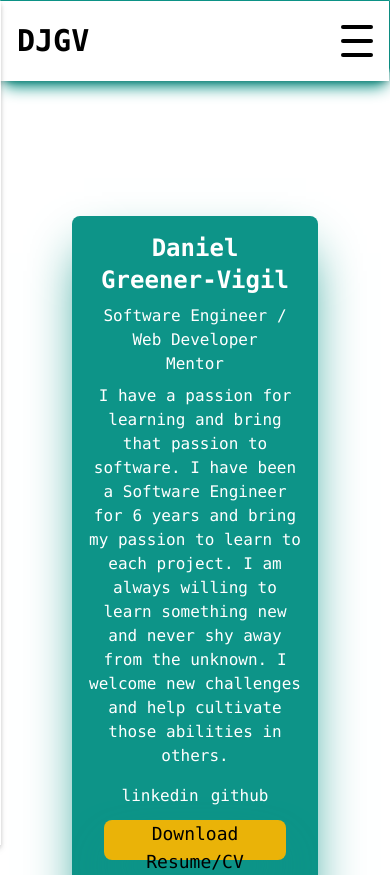
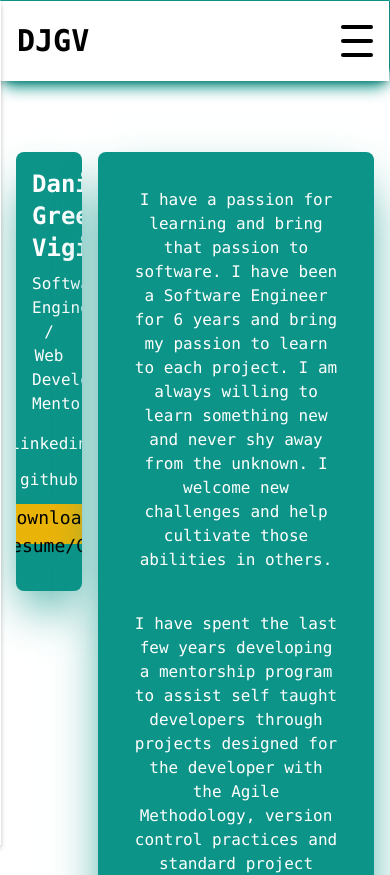
Before and after one commit to greenervigil/next-portfolio, a Next.js app: page /about in a window 390 px wide. Shown: the top 875 px of the page. Built offline with nearby package versions, Linux system fonts and the light colour scheme.

Commit message:
updating styling on the about page

```diff
--- a/components/card/card.tsx
+++ b/components/card/card.tsx
@@ -8,7 +8,7 @@ const Card: React.FC<CardProps> = ({
     children
 }) => {
     return (
-        <div className="md:w-2/4 text-white min-h-max text-center my-0 mx-auto p-4 overflow-y-hidden rounded-lg shadow-2xl shadow-teal-600 border-solid bg-teal-600">
+        <div className="md:w-3/5 text-white max-h-min text-center my-8 mx-auto p-4 overflow-hidden rounded-lg shadow-2xl shadow-teal-600 border-solid bg-teal-600">
             {children}
         </div>
     )
--- a/pages/about.tsx
+++ b/pages/about.tsx
@@ -9,37 +9,42 @@ const About: NextPage = () => {
 
     return (
         <Container>
-            <div className="mt-24 sm:mt-3 font-mono">
-                <section className="m-14">
+            <div className="sm:mt-3 font-mono">
+                <section className="flex justify-center gap-4">
                     <Card>
                         <h2 className="text-2xl font-bold">{content.name}</h2>
                         <h4 className="text-ls my-2" dangerouslySetInnerHTML={{ __html: content.title }}></h4>
-                        <p className="font-base">{content.aboutText}</p>
-                        <div className="flex justify-center flex-wrap gap-3 m-4">
+
+                        <div className="flex justify-center items-baseline flex-wrap gap-3 m-4">
                             <a target="_blank" rel="noreferrer" href="https://www.linkedin.com/in/danieljvigil/">
-                        {/*<FontAwesomeIcon icon={faLinkedin} size={'lg'} color="#18cae6"/>*/}
                                 linkedin
                             </a>
                             <a target="_blank" rel="noreferrer" href="https://github.com/greenervigil">
-                        {/*<FontAwesomeIcon icon={faGithub} size={'lg'} color="#18cae6"/>*/}
                                 github
                             </a>
                             <a target="_blank" rel="noreferrer" href="https://docs.google.com/document/d/1gmmq6iEGh4FPSr18xBJsINFKs_HUvfWb9hAYEjUJOgo/">
                                 <Button
                                     label='Download CV/Resume'
-                        >Download Resume/CV</Button>
+                                >
+                                    {`Download Resume/CV`}
+                                </Button>
                             </a>
                 </div>
 
+                    </Card>
+                    <Card>
+                        <div className="p-5">
+                            <p className="font-base">{content.aboutText}</p>
+                        </div>
+                        <div className="p-5">
                             <p className="font-base flex flex-wrap justify-center">{content.greenfield}</p>
+                        </div>
 
                         <div className="flex justify-center flex-wrap gap-3 m-4">
                             <a target="_blank" rel="noreferrer" href="https://greenfield-org.github.io/">
-                        {/*<FontAwesomeIcon icon={faGlobe} size={'lg'} color="#18cae6" />*/}
                                 website
                             </a>
                             <a target="_blank" rel="noreferrer" href="https://github.com/GreenField-Org">
-                        {/*<FontAwesomeIcon icon={faGithub} size={'lg'} color="#18cae6" />*/}
                                 github
                             </a>
                         </div>
--- a/pages/contact.tsx
+++ b/pages/contact.tsx
@@ -17,7 +17,7 @@ const Contact: NextPage = () => {
                     <Container>
                         <p className="font-mono">Let me know if there is a project you want to work on together.  Hope to hear from you soon. </p>
                     </Container>
-                    <form className="w-full" action='https://formsubmit.co/el/rowige' method='POST'>
+                    <form action='https://formsubmit.co/el/rowige' method='POST'>
                         <input type="hidden" name="_subject" value="New Incoming Request!" />
                         <Input label="Name" type="text" name="name" maxLength={136} required/>
                         <Input label="EMail" type="email" name="email" required />
```
Lines whose indentation alone changed are shown as unchanged.
